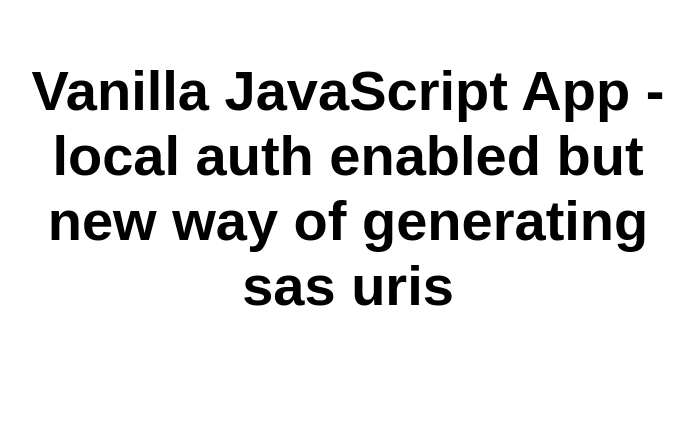
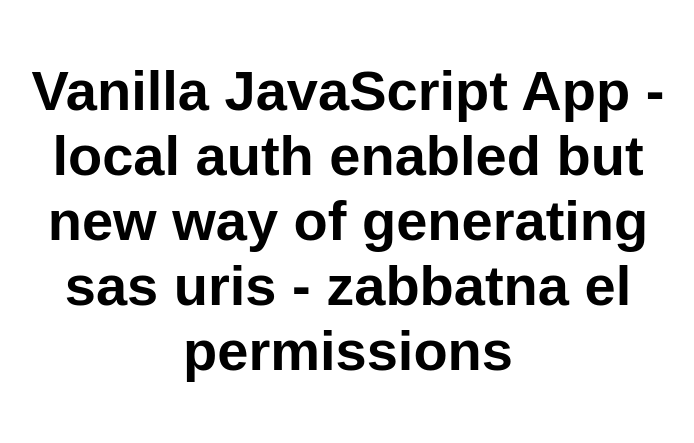
Before and after one commit to cmriachi/vanillabasic2, a website: page src/index.html in a window 1280 px wide. Shown: the whole page, without its empty margins (292-986 px from the left). Drawn offline with Linux system fonts and the light colour scheme.

Commit message:
Update index.html

```diff
--- a/src/index.html
+++ b/src/index.html
@@ -10,7 +10,7 @@
 
 <body>
   <main>
-    <h1>Vanilla JavaScript App - local auth enabled but new way of generating sas uris</h1>
+    <h1>Vanilla JavaScript App - local auth enabled but new way of generating sas uris - zabbatna el permissions</h1>
   </main>
 </body>
 
```
